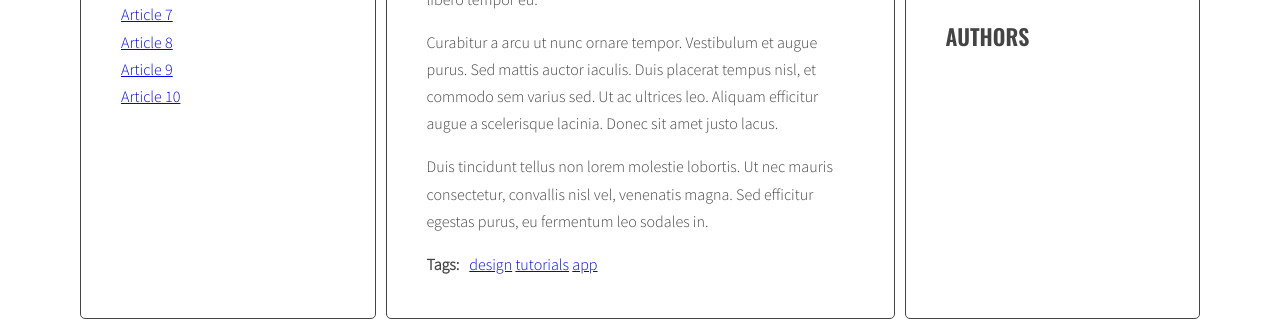
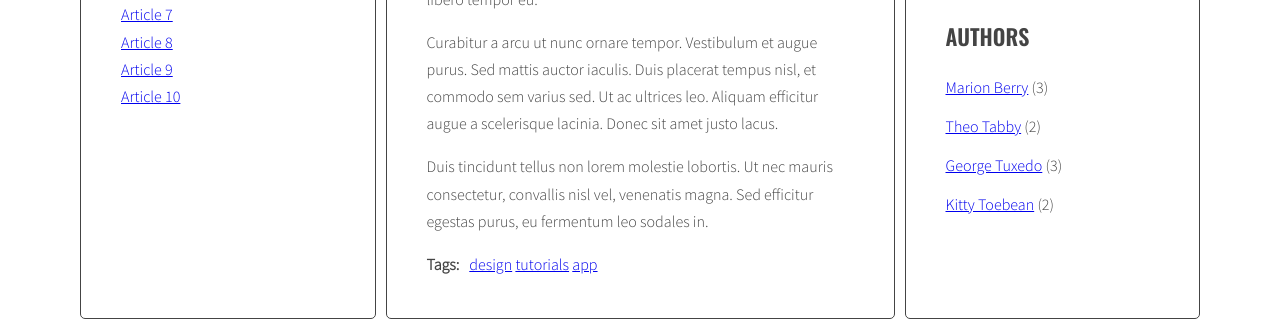
Before and after one commit to spawlaczyk/javascript-blog, a website: page index.html in a window 1280 px wide. Shown: the part 520-847 px from the top of the page. Drawn offline with nearby package versions, Linux system fonts and the light colour scheme.

Commit message:
Add authors list in right column

```diff
--- a/js/script.js
+++ b/js/script.js
@@ -5,6 +5,7 @@ const optArticleSelector = '.post',
   optTitleListSelector = '.titles',
   optArticleTagsSelector = '.post-tags .list',
   optArticleAuthorSelector = '.post-author',
+  optAuthorsListSelector = '.list.authors',
   optTagsListSelector = '.tags.list',
   optCloudClassCount = '5',
   optCloudClassPrefix = 'tag-size-';
@@ -208,6 +209,7 @@ function addClickListenersToTags() {
 addClickListenersToTags();
 
 function generateAuthors() {
+  let allAuthors = {};
   const articles = document.querySelectorAll(optArticleSelector);
   for (let article of articles) {
     const authorWrapper = article.querySelector(optArticleAuthorSelector);
@@ -215,8 +217,19 @@ function generateAuthors() {
     const articleAuthor = article.getAttribute('data-author');
     const authorHTML = '<a href="#author-' + articleAuthor + '">' + articleAuthor + '</a>';
     html = html + authorHTML + '';
+    if(!allAuthors[articleAuthor]){
+      allAuthors[articleAuthor] = 1;
+    } else {
+      allAuthors[articleAuthor]++;
+    }
     authorWrapper.innerHTML = html;
   }
+  const authorsList = document.querySelector(optAuthorsListSelector);
+  let allAuthorsHMTL = '';
+  for(let articleAuthor in allAuthors){
+    allAuthorsHMTL += '<li><a href="#author-' + articleAuthor + '">' + articleAuthor + '</a>' + ' (' + allAuthors[articleAuthor] + ')</li> ';
+  }
+  authorsList.innerHTML = allAuthorsHMTL;
 }
 
 generateAuthors();
--- a/sass/style.scss
+++ b/sass/style.scss
@@ -145,9 +145,10 @@ body {
   text-decoration: none;
 }
 
+/* Tag Cloud */
+
 .tag-cloud {
   li {
     display: inline-block;
-    text-decoration: none;
   }
 }
```
Also changed, not shown: css/style.css, 1 other file.
